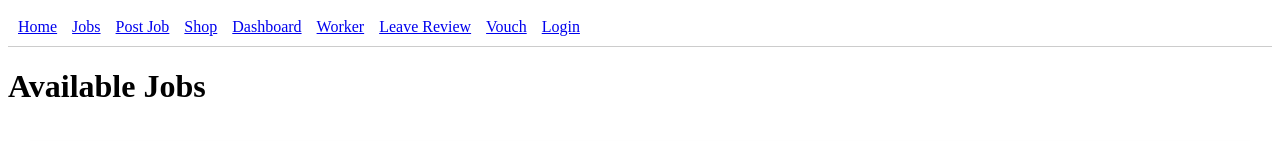
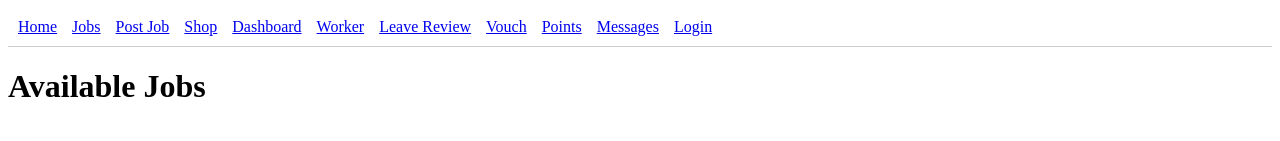
Before and after one commit to vinnielapenna/Tradetask-shop, a Next.js app: page /jobs in a window 1280 px wide. Shown: the top 141 px of the page. Built offline with nearby package versions, Linux system fonts and the light colour scheme.

Commit message:
Update Header.js

```diff
--- a/components/Header.js
+++ b/components/Header.js
@@ -11,6 +11,8 @@ export default function Header() {
       <Link href="/worker" style={{ marginRight: 15 }}>Worker</Link>
       <Link href="/leave-review" style={{ marginRight: 15 }}>Leave Review</Link>
       <Link href="/vouch" style={{ marginRight: 15 }}>Vouch</Link>
+      <Link href="/points" style={{ marginRight: 15 }}>Points</Link>
+      <Link href="/messages" style={{ marginRight: 15 }}>Messages</Link>
       <Link href="/login">Login</Link>
     </nav>
   );
```
